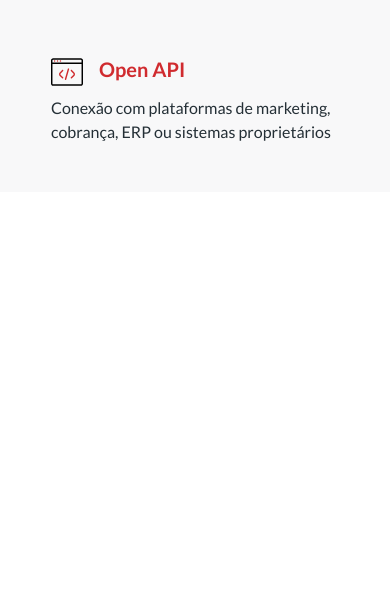
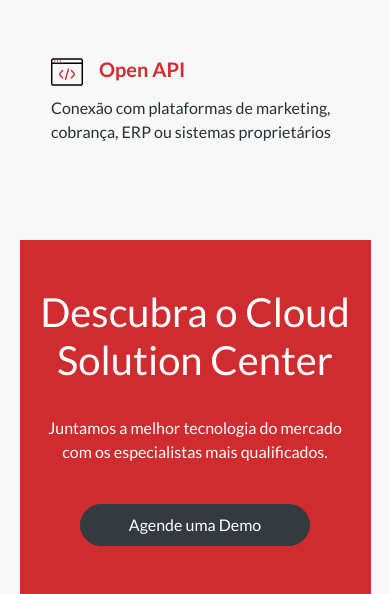
Before and after one commit to mocraveirodev/Nuveto, a PHP site: page / in a window 390 px wide. Shown: the part 5267-5861 px from the top of the page. Before the commit the page ends 5408 px from the top, so only its background shows below. Run offline with PHP 8.4, Linux system fonts and the light colour scheme.

Commit message:
Finalizando o quadro Descubra

```diff
--- a/views/css/m-style.css
+++ b/views/css/m-style.css
@@ -78,6 +78,12 @@
 
 /* ==========================================| SOLUÇÕES |========================================== */
 
+@media only screen and (max-width: 768px) {
+    .descubra{
+        padding: 3rem 10%;
+    }
+}
+
 @media only screen and (max-width: 576px) {
     .solucoes-box{
         justify-content: center;
@@ -86,4 +92,9 @@
     .solucoes-card{
         width: 80%;
     }
+
+    .descubra{
+        width: 90%;
+        padding: 3rem 5%;
+    }
 }
--- a/views/css/style.css
+++ b/views/css/style.css
@@ -162,3 +162,18 @@ header .navbar{
     width: 30%;
     margin: 2rem 0;
 }
+
+.descubra{
+    width: 70%;
+    background-color: #d02b2f;
+    margin: 0 auto;
+    padding: 3rem 20%;
+}
+
+#solucoes .descubra p{
+    color: #ffffff;
+    margin-top: 2rem;
+}
+#solucoes .descubra .h1{
+    margin-top: 0;
+}
--- a/views/home.php
+++ b/views/home.php
@@ -150,6 +150,11 @@
                     </div>
                 </div>
             </div>
+            <div class="descubra text-center">
+                <p class="h1">Descubra o Cloud Solution Center</p>
+                <p>Juntamos a melhor tecnologia do mercado com os especialistas mais qualificados.</p>
+                <a href="/contato" class="btn btn-dark btn-padrao mt-4">Agende uma Demo</a>
+            </div>
         </section>
         <section id="cases">
 
```
